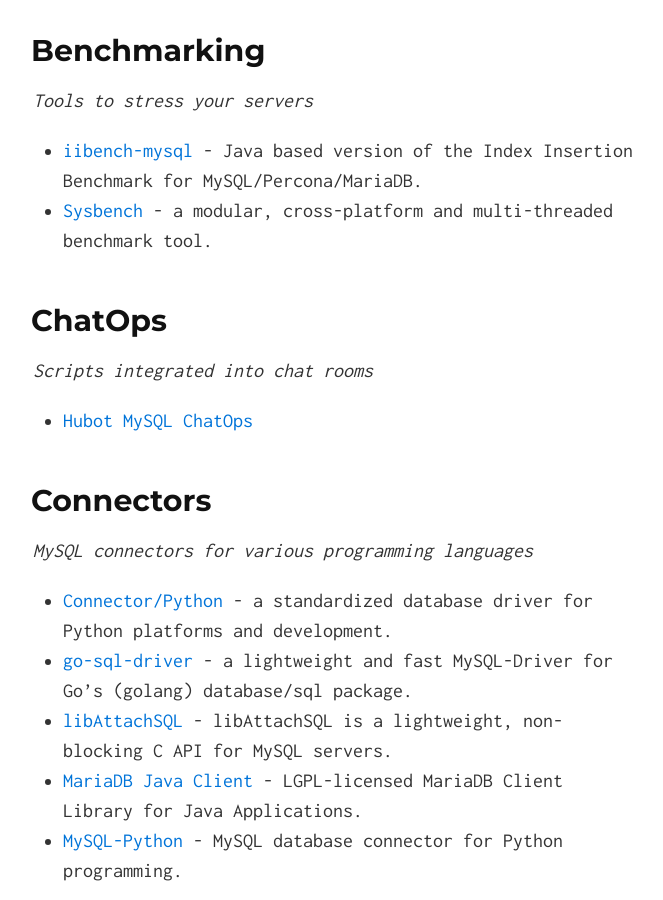
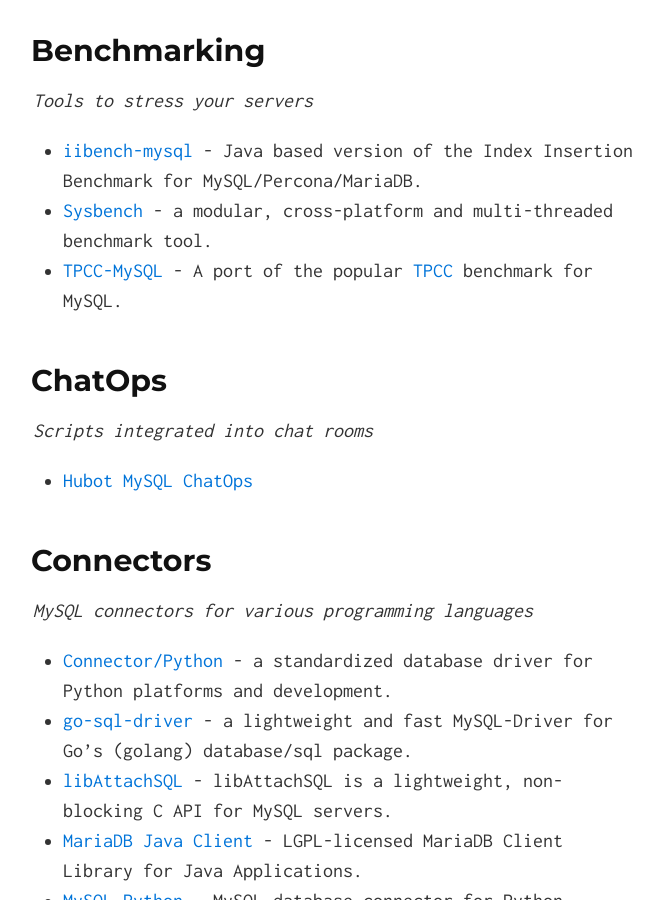
Before and after one commit to shlomi-noach/awesome-mysql, a Jekyll site: the page built from index.md, in a window 1280 px wide and 900 px high, scrolled down 1834 px. Shown: the whole window, without its empty margins (307-970 px from the left). Built offline with Jekyll 4.4.1, drawn with Linux system fonts in a browser that asks for light colours.

Commit message:
Add TPCC
Add TPCC to benchmarking section

```diff
--- a/index.md
+++ b/index.md
@@ -55,6 +55,7 @@
 
 - [iibench-mysql](https://github.com/tmcallaghan/iibench-mysql) - Java based version of the Index Insertion Benchmark for MySQL/Percona/MariaDB.
 - [Sysbench](https://github.com/akopytov/sysbench) - a modular, cross-platform and multi-threaded benchmark tool.
+- [TPCC-MySQL](https://code.launchpad.net/~percona-dev/perconatools/tpcc-mysql) - A port of the popular [TPCC](http://www.tpc.org/tpcc/) benchmark for MySQL.
 
 ## ChatOps
 
```
